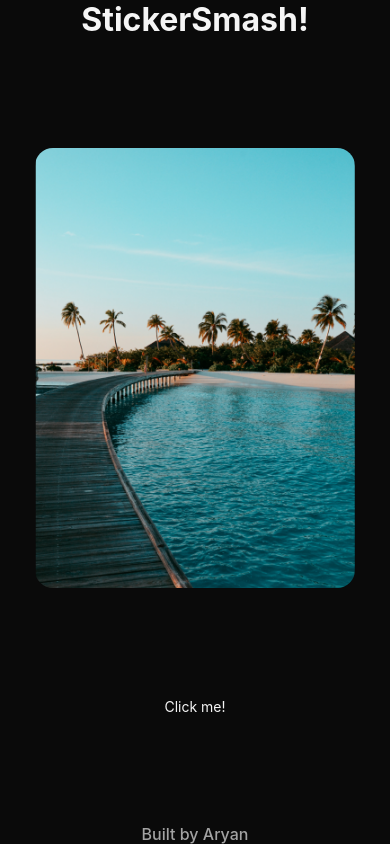
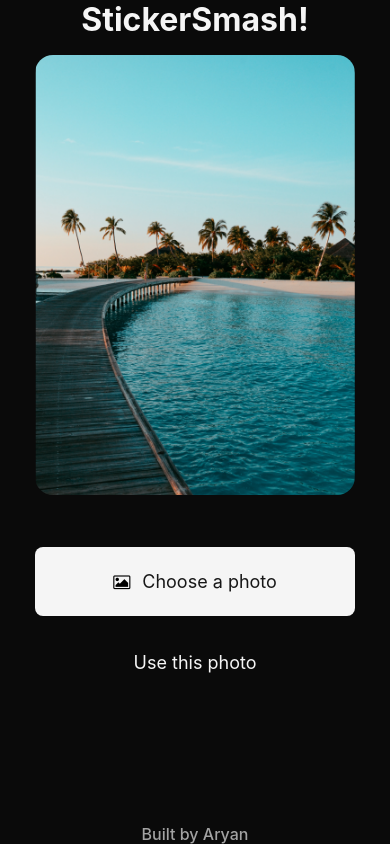
Before and after one commit to aryanprince/sticker-smash, a React Native app: screen / in a window 390 px wide. Built offline with nearby package versions, Linux system fonts and the light colour scheme.

Commit message:
✨ Create button variants, add vector icons

```diff
--- a/package.json
+++ b/package.json
@@ -10,6 +10,7 @@
   },
   "dependencies": {
     "@expo/metro-runtime": "~3.2.1",
+    "@expo/vector-icons": "^14.0.2",
     "@types/react": "~18.2.79",
     "expo": "~51.0.18",
     "expo-status-bar": "~1.12.1",
--- a/src/components/Button.tsx
+++ b/src/components/Button.tsx
@@ -1,17 +1,64 @@
+import FontAwesome from '@expo/vector-icons/FontAwesome'
 import { Pressable, StyleSheet, Text, View } from 'react-native'
 
-export default function Button({ label }: { label: string }) {
-  return (
-    <View>
-      <Pressable onPress={() => alert('You pressed a button.')}>
-        <Text style={styles.buttonLabel}>{label}</Text>
-      </Pressable>
-    </View>
-  )
+export default function Button({
+  label,
+  variant = 'primary',
+}: {
+  label: string
+  variant?: 'primary' | 'secondary'
+}) {
+  if (variant === 'primary') {
+    return (
+      <View>
+        <Pressable
+          style={styles.primaryButtonContainer}
+          onPress={() => alert('You pressed a button.')}
+        >
+          <FontAwesome name="photo" size={16} />
+          <Text style={styles.primaryButtonLabel}>{label}</Text>
+        </Pressable>
+      </View>
+    )
+  } else if (variant === 'secondary') {
+    return (
+      <View>
+        <Pressable
+          style={styles.secondaryButtonContainer}
+          onPress={() => alert('You pressed a button.')}
+        >
+          <Text style={styles.secondaryButtonLabel}>{label}</Text>
+        </Pressable>
+      </View>
+    )
+  }
 }
 
 const styles = StyleSheet.create({
-  buttonLabel: {
+  primaryButtonContainer: {
+    backgroundColor: '#f5f5f5',
+    paddingVertical: 24,
+    paddingHorizontal: 24,
+    borderRadius: 8,
+    flexDirection: 'row',
+    alignItems: 'center',
+    justifyContent: 'center',
+    gap: 12,
+  },
+  primaryButtonLabel: {
+    color: '#171717',
+    fontSize: 18,
+  },
+  secondaryButtonContainer: {
+    paddingVertical: 24,
+    paddingHorizontal: 24,
+    borderRadius: 8,
+    flexDirection: 'row',
+    alignItems: 'center',
+    justifyContent: 'center',
+  },
+  secondaryButtonLabel: {
     color: '#f5f5f5',
+    fontSize: 18,
   },
 })
--- a/src/components/HomeScreen.tsx
+++ b/src/components/HomeScreen.tsx
@@ -1,5 +1,5 @@
 import { StatusBar } from 'expo-status-bar'
-import { StyleSheet, Text } from 'react-native'
+import { StyleSheet, Text, View } from 'react-native'
 import { SafeAreaView } from 'react-native-safe-area-context'
 
 import Button from './Button'
@@ -9,8 +9,13 @@ export default function HomeScreen() {
   return (
     <SafeAreaView style={styles.container}>
       <Text style={styles.headerText}>StickerSmash!</Text>
-      <ImageViewer />
-      <Button label="Click me!" />
+      <View style={{ flex: 1, flexDirection: 'column', gap: 52 }}>
+        <ImageViewer />
+        <View style={{ flex: 1, flexDirection: 'column', gap: 12 }}>
+          <Button label="Choose a photo" variant="primary" />
+          <Button label="Use this photo" variant="secondary" />
+        </View>
+      </View>
       <Text style={styles.footerText}>Built by Aryan</Text>
       <StatusBar style="auto" />
     </SafeAreaView>
```
Also changed, not shown: 1 other file (tests, documents, lock files or other folders).
